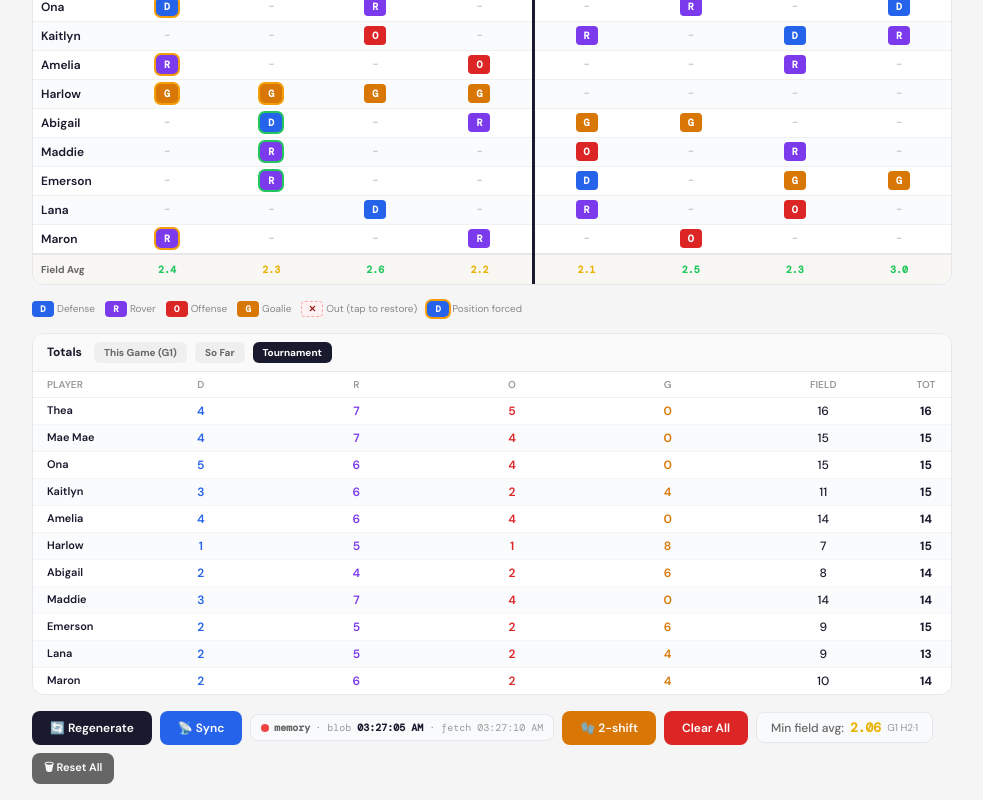
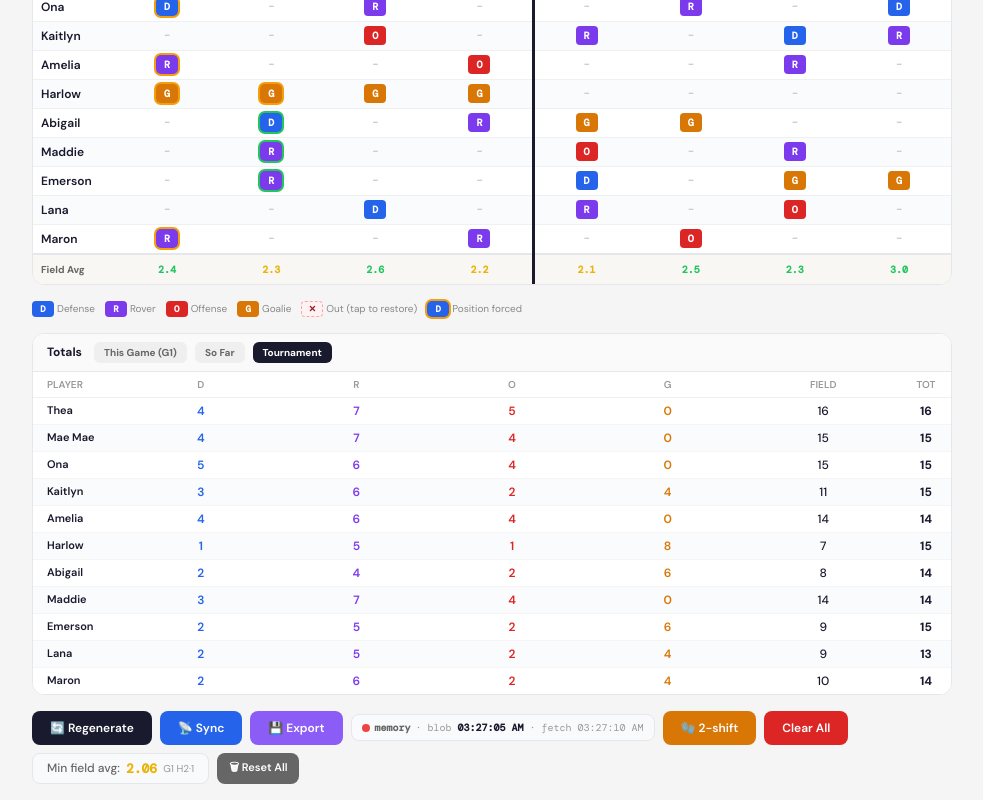
Before and after one commit to jidulberger/soccer_roster, a Next.js app: page / in a window 1280 px wide. Shown: the part 404-1204 px from the top of the page, without its empty margins (148-1131 px from the left). Built offline with nearby package versions, Linux system fonts and the light colour scheme.

Commit message:
Add Export button to dump current React state as JSON
So in-browser state can be rescued when the blob store is empty or
misconfigured. Falls back to a prompt() if the Clipboard API is
unavailable.

```diff
--- a/components/SoccerRotation.js
+++ b/components/SoccerRotation.js
@@ -832,6 +832,19 @@ export default function SoccerRotation() {
           <div style={{ display: "flex", gap: "8px", flexWrap: "wrap", alignItems: "center" }}>
             <button onClick={() => setSeed(s => s + 1)} style={S.btn()}>🔄 Regenerate</button>
             <button onClick={handleSync} style={S.btn("#2563eb")}>📡 Sync</button>
+            <button
+              onClick={async () => {
+                const payload = { seed, shiftExclusions, shiftForceIns, shiftForcePositions, gameExclusions, lockedShifts, killedShifts, goalieMode, shiftsPerGame, players, timerHalfMin, timerIntervalMin, timerWarnSec, timerHalf, gameResults };
+                const text = JSON.stringify(payload, null, 2);
+                try {
+                  await navigator.clipboard.writeText(text);
+                  alert("Roster JSON copied to clipboard — paste it somewhere safe.");
+                } catch {
+                  prompt("Copy this JSON manually:", text);
+                }
+              }}
+              style={S.btn("#8b5cf6")}
+            >💾 Export</button>
             <div title={`Backend: ${syncInfo.storage}. Blob version: ${syncInfo.savedAt || "—"}. Fetched: ${syncInfo.fetchedAt ? new Date(syncInfo.fetchedAt).toLocaleTimeString() : "—"}.${syncInfo.error ? ` Error: ${syncInfo.error}` : ""}`}
               style={{ display: "flex", alignItems: "center", gap: "5px", padding: "6px 10px",
                 background: syncFlash ? "#dcfce7" : "#f9fafb",
```
